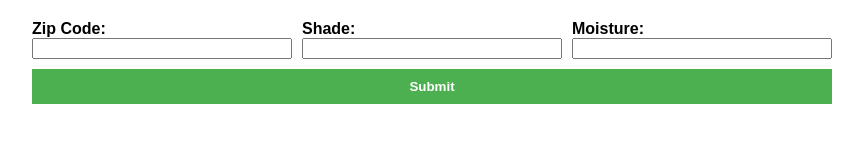
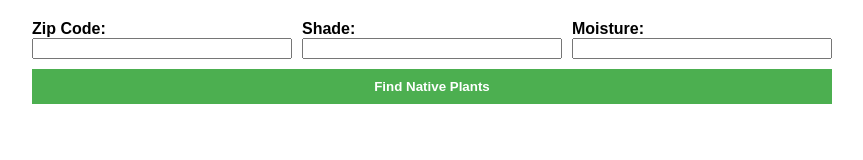
Before and after one commit to developing-human/planting-life, a React (Create React App) app in the folder frontend/: page / in a window 1280 px wide. Shown: the top 160 px of the page, without its empty margins (208-1071 px from the left). Built offline with nearby package versions, Linux system fonts and the light colour scheme.

Commit message:
test commit for test branch

```diff
--- a/frontend/src/Plants.js
+++ b/frontend/src/Plants.js
@@ -100,7 +100,7 @@ const Plants = () => {
               />
             </label>
             <button type="submit">
-                Submit
+                Find Native Plants
             </button>
           </form>
 	    <table>
```
